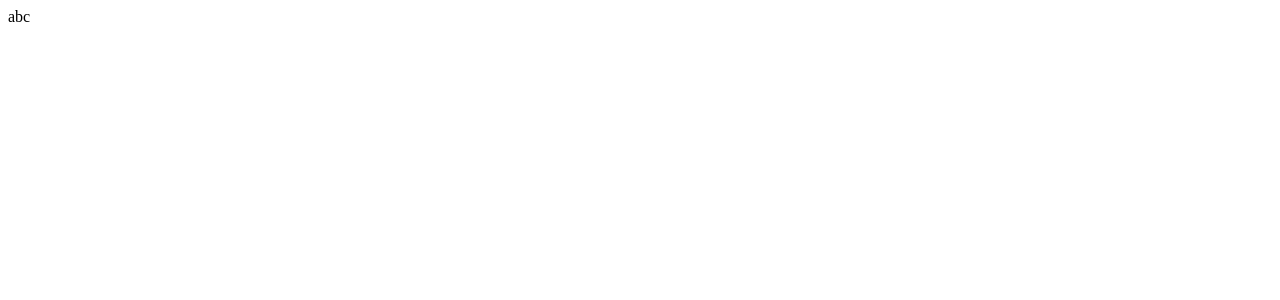
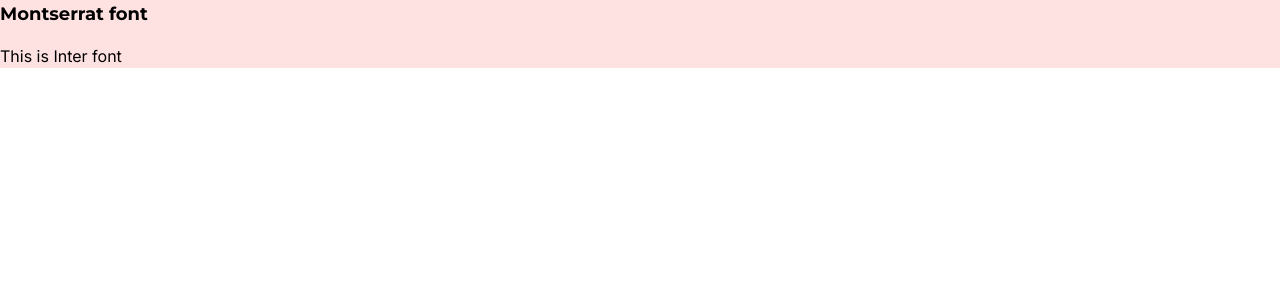
Before and after one commit to buiquockhai/built-in-components, a Next.js app: page / in a window 1280 px wide. Shown: the top 300 px of the page. Built offline with nearby package versions, Linux system fonts and the light colour scheme; no server answers.

Commit message:
feat: add font and meta data

```diff
--- a/package.json
+++ b/package.json
@@ -27,7 +27,7 @@
     "@next/eslint-plugin-next": "^13.1.5",
     "@types/node": "18.15.11",
     "@typescript-eslint/eslint-plugin": "^5.49.0",
-    "autoprefixer": "10.4.14",
+    "autoprefixer": "^10.4.14",
     "eslint": "8.38.0",
     "eslint-config-next": "13.3.0",
     "eslint-config-prettier": "^8.6.0",
@@ -40,12 +40,12 @@
     "eslint-plugin-react-hooks": "^4.6.0",
     "husky": "^8.0.2",
     "lint-staged": "^13.0.3",
-    "postcss": "8.4.21",
+    "postcss": "^8.4.21",
     "prettier": "2.7.1",
     "stylelint": "^14.16.1",
     "stylelint-config-prettier": "^9.0.5",
     "stylelint-config-recommended": "^9.0.0",
-    "tailwindcss": "3.3.1",
+    "tailwindcss": "^3.3.1",
     "typescript": "5.0.4"
   },
   "lint-staged": {
--- /dev/null
+++ b/src/layouts/meta.tsx
@@ -0,0 +1,60 @@
+import Head from 'next/head'
+
+export type MetaProps = {
+  title?: string
+  description?: string
+  image?: any
+  pathname?: string
+  keywords?: string
+}
+
+export function Meta({
+  title,
+  description,
+  image,
+  pathname = '',
+  keywords = '',
+}: MetaProps) {
+  return (
+    <Head>
+      <meta name='viewport' content='width=device-width, initial-scale=1' />
+      <title>{title}</title>
+      <meta
+        name='thumbnail'
+        content={`${process.env.NEXT_PUBLIC_SITE_URL}${image}`}
+      />
+      <meta name='keywords' content={`${keywords}`} />
+      <meta name='description' content={description} />
+      <meta
+        property='og:url'
+        content={`${process.env.NEXT_PUBLIC_SITE_URL}${pathname}`}
+      />
+      <meta property='og:site_name' content={`${title} | Bui Quoc Khai`} />
+      <meta property='og:type' content='website' />
+      <meta property='og:title' content={title} />
+      <meta property='og:description' content={description} />
+      <meta
+        property='og:image'
+        content={`${process.env.NEXT_PUBLIC_SITE_URL}${image}`}
+      />
+      <meta
+        property='og:image:url'
+        content={`${process.env.NEXT_PUBLIC_SITE_URL}${image}`}
+      />
+      <meta
+        property='og:image:secure_url'
+        content={`${process.env.NEXT_PUBLIC_SITE_URL}${image}`}
+      />
+      <meta property='og:image:width' content='1200' />
+      <meta property='og:image:height' content='630' />
+      <meta name='twitter:card' content='summary_large_image' />
+      <meta name='twitter:site' content='Khai Developer' />
+      <meta name='twitter:title' content={title} />
+      <meta name='twitter:description' content={description} />
+      <meta
+        name='twitter:image'
+        content={`${process.env.NEXT_PUBLIC_SITE_URL}${image}`}
+      />
+    </Head>
+  )
+}
--- a/src/pages/_app.tsx
+++ b/src/pages/_app.tsx
@@ -1,5 +1,43 @@
+import { NextPage } from 'next'
 import type { AppProps } from 'next/app'
+import { Inter, Montserrat } from 'next/font/google'
+import { Fragment, ReactNode } from 'react'
+import { Meta, MetaProps } from '@layout/meta'
 
-export default function App({ Component, pageProps }: AppProps) {
-  return <Component {...pageProps} />
+import '@style/global.css'
+import '@style/flowing.css'
+import '@style/carousel.css'
+import '@style/collapse.css'
+
+const inter = Inter({
+  subsets: ['latin'],
+  variable: '--font-inter',
+})
+
+const montserrat = Montserrat({
+  subsets: ['latin'],
+  variable: '--font-montserrat',
+})
+
+type NextPageWithLayout<P = object, IP = P> = NextPage<P, IP> & {
+  layout?: ReactNode
+  meta?: MetaProps
 }
+
+interface AppPropsWithLayout extends AppProps {
+  Component: NextPageWithLayout
+}
+
+export default function App({ Component, pageProps }: AppPropsWithLayout) {
+  const Layout = Component.layout || (Fragment as any)
+  const metaProps: MetaProps = Component.meta ?? {}
+
+  return (
+    <main className={`${inter.variable} ${montserrat.variable} font-sans`}>
+      <Layout>
+        <Meta {...metaProps} />
+        <Component {...pageProps} />
+      </Layout>
+    </main>
+  )
+}
--- a/src/pages/index.tsx
+++ b/src/pages/index.tsx
@@ -1,3 +1,15 @@
+import { MetaProps } from '@layout/meta'
+
 export default function IndexPage() {
-  return <div>abc</div>
+  return (
+    <div className='bg-red-100 flex flex-col gap-4'>
+      <p className='text-lg font-bold font-mono'>Montserrat font</p>
+      <p>This is Inter font</p>
+    </div>
+  )
 }
+
+IndexPage.meta = {
+  title: 'Developer portfolio',
+  description: 'Checkout our cool page',
+} as MetaProps
--- a/src/styles/carousel.css
+++ b/src/styles/carousel.css
@@ -11,8 +11,3 @@
     transform: translateX(var(--shift-distance-to));
   }
 }
-
-/* .slider-track {
-  display: flex;
-  animation-fill-mode: forwards;
-} */
--- a/src/styles/global.css
+++ b/src/styles/global.css
@@ -1,3 +1,4 @@
+@tailwind base;
 @tailwind utilities;
 
 .prevent-select {
@@ -5,7 +6,3 @@
   -ms-user-select: none;
   user-select: none;
 }
-
-.min-h-fit {
-  min-height: calc(100vh - 4rem);
-}
--- a/tailwind.config.js
+++ b/tailwind.config.js
@@ -1,20 +1,23 @@
-const theme = require('tailwindcss/defaultTheme')
+const { fontFamily } = require('tailwindcss/defaultTheme')
 
 module.exports = {
   mode: 'jit',
   darkMode: 'class',
   content: [
-    './pages/**/*.{js,ts,jsx,tsx,md,mdx}',
-    './components/**/*.{js,ts,jsx,tsx,md,mdx}',
-    './static/**/*.{js,ts,jsx,tsx,md,mdx}',
-    './public/**/*.{js,ts,jsx,tsx,md,mdx}',
-    './libs/**/*.{js,ts,jsx,tsx,md,mdx}',
-    './utils/**/*.{ts,js}',
-    './theme.config.js',
+    './src/pages/**/*.{js,ts,jsx,tsx}',
+    './src/components/**/*.{js,ts,jsx,tsx}',
+    './src/static/**/*.{js,ts,jsx,tsx}',
+    './src/public/**/*.{js,ts,jsx,tsx}',
+    './src/libs/**/*.{js,ts,jsx,tsx}',
+    './src/utils/**/*.{ts,js}',
   ],
   plugins: [require('@tailwindcss/line-clamp')],
   theme: {
     extend: {
+      fontFamily: {
+        sans: ['var(--font-inter)', ...fontFamily.sans],
+        mono: ['var(--font-montserrat)', ...fontFamily.mono],
+      },
       colors: {
         'dark-100': '#171717',
         'dark-200': '#151515',
--- a/tsconfig.json
+++ b/tsconfig.json
@@ -7,7 +7,7 @@
     "jsx": "preserve",
     "module": "ESNext",
     "moduleResolution": "node",
-    "baseUrl": "./",
+    "baseUrl": "./src",
     "paths": {
       "@page/*": ["pages/*"],
       "@component/*": ["components/*"],
```
Also changed, not shown: 1 other file (tests, documents, lock files or other folders).
